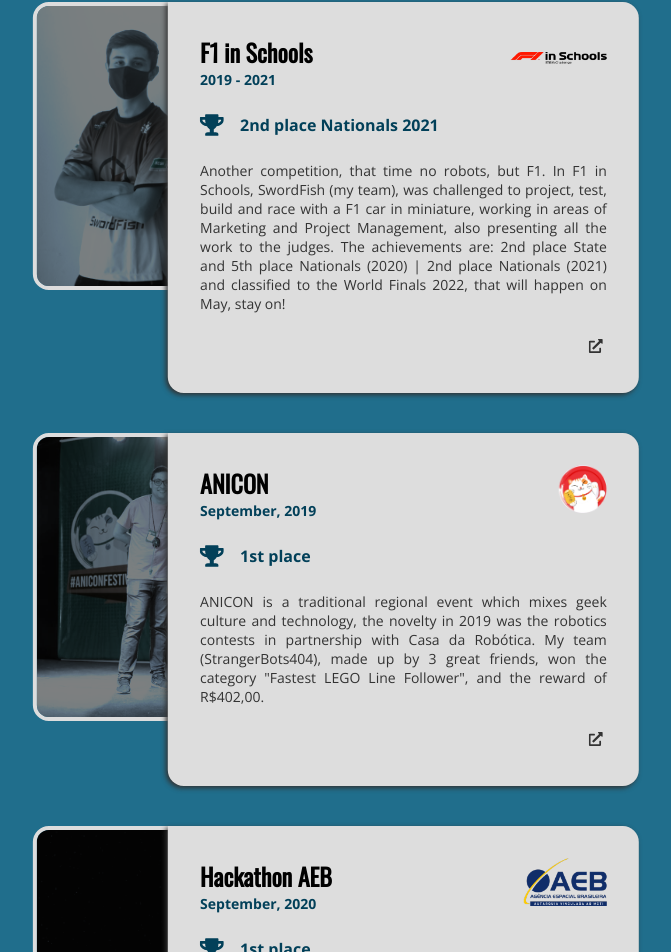
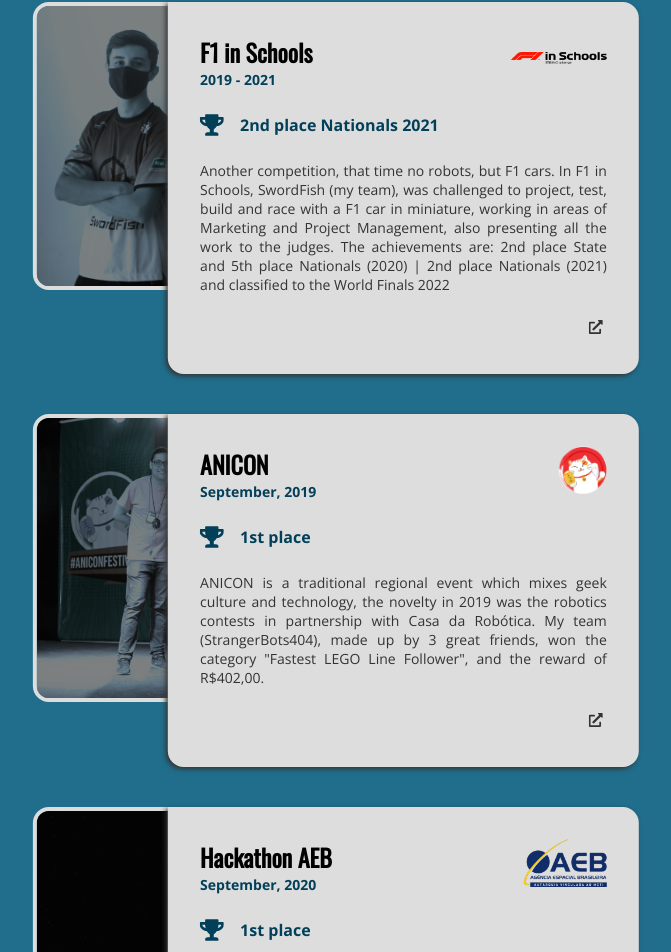
Before and after one commit to gabriel-dp/gabriel-dp.github.io_v1, a React (Create React App) app: page /#/about-me in a window 1280 px wide. Shown: the part 2110-3062 px from the top of the page, without its empty margins (308-979 px from the left). Built offline with nearby package versions, Linux system fonts and the light colour scheme.

Commit message:
update f1 in schools text

```diff
--- a/src/pages/About/Experiences/index.jsx
+++ b/src/pages/About/Experiences/index.jsx
@@ -19,7 +19,7 @@ const Experiences = () => {
             'achievement' : '2nd place Nationals 2021',
             'logo' : require('../../../assets/images/exp/f1inschools-logo.png'),
             'image' : require('../../../assets/images/exp/f1inschools.jpg'),
-            'description' : 'Another competition, that time no robots, but F1. In F1 in Schools, SwordFish (my team), was challenged to project, test, build and race with a F1 car in miniature, working in areas of Marketing and Project Management, also presenting all the work to the judges. The achievements are: 2nd place State and 5th place Nationals (2020) | 2nd place Nationals (2021) and classified to the World Finals 2022, that will happen on May, stay on!',
+            'description' : 'Another competition, that time no robots, but F1 cars. In F1 in Schools, SwordFish (my team), was challenged to project, test, build and race with a F1 car in miniature, working in areas of Marketing and Project Management, also presenting all the work to the judges. The achievements are: 2nd place State and 5th place Nationals (2020) | 2nd place Nationals (2021) and classified to the World Finals 2022',
             'link': 'http://sesi.fieb.org.br/sesiescola/noticias/equipe-baiana-premiada-no-torneio-sesi-de-robótica-vai-para-competição-internacional-em-2022/',
         },
         'ANICON' : {
```
